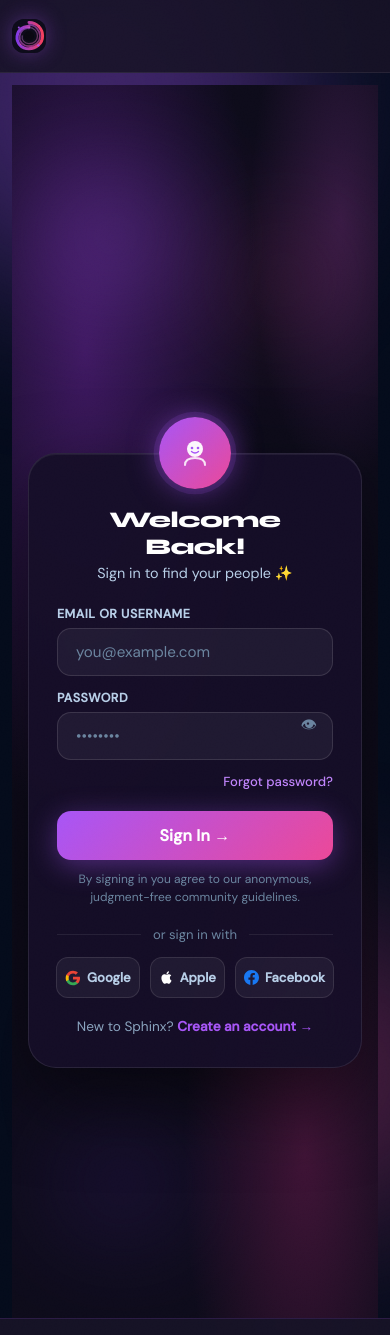
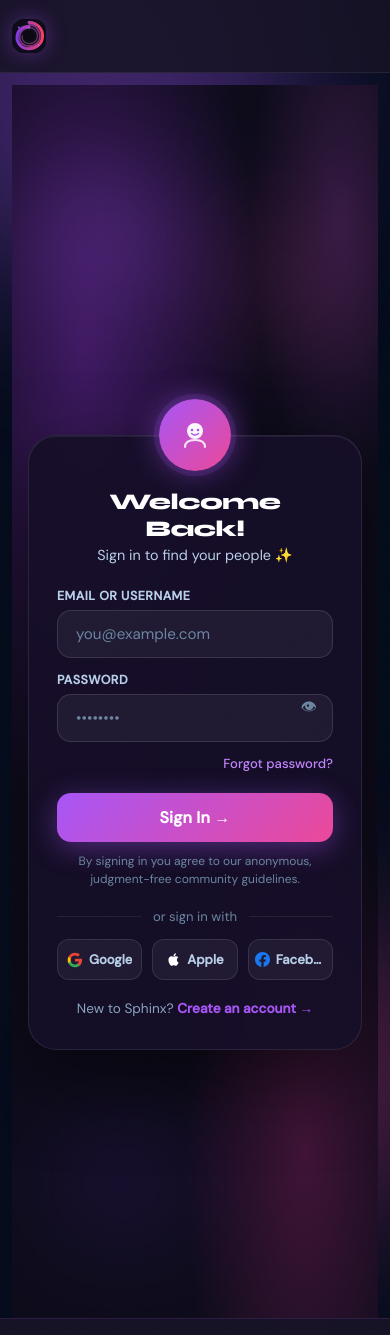
Before and after one commit to dhruvjoker/friendship, a Flask app: page /auth/login in a window 390 px wide. Run offline with Flask 3, Linux system fonts and the light colour scheme.

Commit message:
Update login.html

```diff
--- a/app/templates/login.html
+++ b/app/templates/login.html
@@ -192,10 +192,11 @@
 .lp-socials { display: flex; gap: 10px; justify-content: center; }
 .lp-soc {
     flex: 1;
+    min-width: 0;
     background: rgba(255,255,255,0.05);
     border: 1px solid rgba(255,255,255,0.10);
     border-radius: 12px;
-    padding: 11px 8px;
+    padding: 11px 6px;
     display: flex;
     align-items: center;
     justify-content: center;
@@ -206,6 +207,9 @@
     font-weight: 600;
     color: #b8cfe8;    /* solid — was rgba(…,0.75) */
     text-decoration: none;
+    text-overflow: ellipsis;
+    overflow: hidden;
+    white-space: nowrap;
     transition: background 0.2s, color 0.2s, border-color 0.2s, transform 0.15s;
 }
 .lp-soc:hover {
@@ -215,6 +219,7 @@
     transform: translateY(-1px);
 }
 .lp-soc svg { flex-shrink: 0; }
+.lp-soc span { overflow: hidden; text-overflow: ellipsis; }
 
 /* ── Footer link ── */
 .lp-footer {
@@ -249,6 +254,27 @@
     text-align: center;
     margin: 10px 0 0;
     line-height: 1.5;
+}
+
+/* ── Mobile — keyboard-safe scroll, no vertical squeeze ── */
+@media (max-width: 600px) {
+    .lp-shell {
+        justify-content: flex-start;
+        padding: 24px 16px calc(80px + env(safe-area-inset-bottom, 0px));
+        min-height: 100svh;
+    }
+    .lp-wrap { width: 100%; }
+}
+
+/* ── Narrow phones — shrink social buttons instead of letting them wrap/overlap ── */
+@media (max-width: 380px) {
+    .lp-card { padding: 48px 18px 28px; }
+    .lp-socials { gap: 6px; }
+    .lp-soc { font-size: 0.72rem; padding: 10px 4px; gap: 4px; }
+}
+@media (max-width: 330px) {
+    .lp-soc span { display: none; }   /* icon-only when there is truly no room for labels */
+    .lp-soc { gap: 0; }
 }
 
 /* ── Tablet ── */
@@ -340,19 +366,19 @@
                         <path fill="#FBBC05" d="M5.84 14.09c-.22-.66-.35-1.36-.35-2.09s.13-1.43.35-2.09V7.07H2.18C1.43 8.55 1 10.22 1 12s.43 3.45 1.18 4.93l3.66-2.84z"/>
                         <path fill="#EA4335" d="M12 5.38c1.62 0 3.06.56 4.21 1.64l3.15-3.15C17.45 2.09 14.97 1 12 1 7.7 1 3.99 3.47 2.18 7.07l3.66 2.84c.87-2.6 3.3-4.53 6.16-4.53z"/>
                     </svg>
-                    Google
+                    <span>Google</span>
                 </a>
                 <a class="lp-soc" href="{{ url_for('oauth.apple_authorized') }}">
                     <svg width="15" height="15" viewBox="0 0 24 24" fill="white">
                         <path d="M18.71 19.5c-.83 1.24-1.71 2.45-3.05 2.47-1.34.03-1.77-.79-3.29-.79-1.53 0-2 .77-3.27.82-1.31.05-2.3-1.32-3.14-2.53C4.25 17 2.94 12.45 4.7 9.39c.87-1.52 2.43-2.48 4.12-2.51 1.28-.02 2.5.87 3.29.87.78 0 2.26-1.07 3.8-.91.65.03 2.47.26 3.64 1.98-.09.06-2.17 1.28-2.15 3.81.03 3.02 2.65 4.03 2.68 4.04-.03.07-.42 1.44-1.38 2.83M13 3.5c.73-.83 1.94-1.46 2.94-1.5.13 1.17-.34 2.35-1.04 3.19-.69.85-1.83 1.51-2.95 1.42-.15-1.15.41-2.35 1.05-3.11z"/>
                     </svg>
-                    Apple
+                    <span>Apple</span>
                 </a>
                 <a class="lp-soc" href="{{ url_for('facebook.login') }}">
                     <svg width="15" height="15" viewBox="0 0 24 24" fill="#1877F2">
                         <path d="M24 12.073c0-6.627-5.373-12-12-12s-12 5.373-12 12c0 5.99 4.388 10.954 10.125 11.854v-8.385H7.078v-3.47h3.047V9.43c0-3.007 1.792-4.669 4.533-4.669 1.312 0 2.686.235 2.686.235v2.953H15.83c-1.491 0-1.956.925-1.956 1.874v2.25h3.328l-.532 3.47h-2.796v8.385C19.612 23.027 24 18.062 24 12.073z"/>
                     </svg>
-                    Facebook
+                    <span>Facebook</span>
                 </a>
             </div>
 
```
